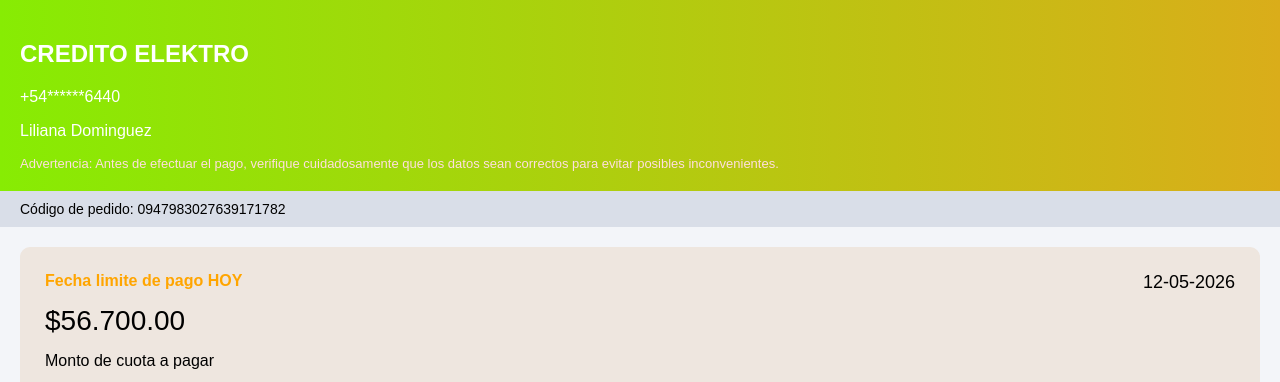
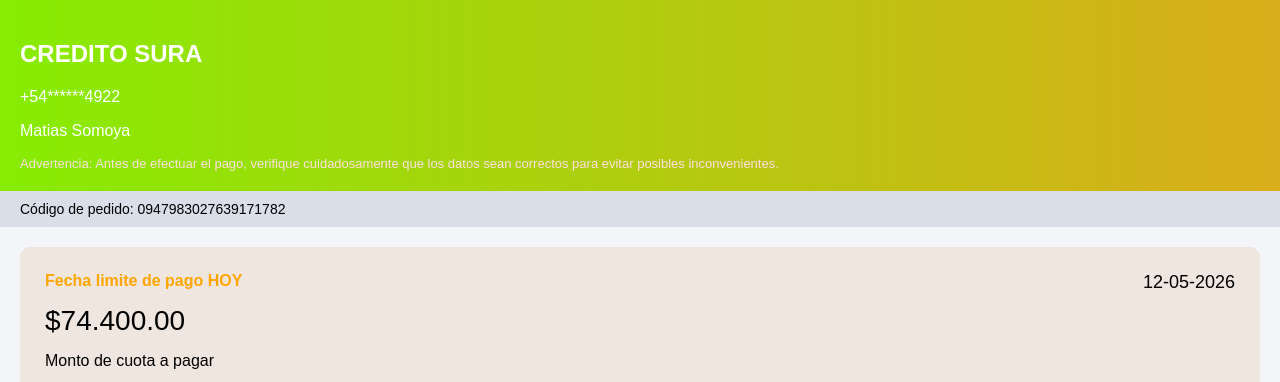
Before and after one commit to cobrofinanapp76-alt/Prestamo.apP-pago.only, a plain HTML site: page index.html in a window 1280 px wide. Shown: the top 382 px of the page. Drawn offline with Linux system fonts and the light colour scheme.

Commit message:
Update index.html

```diff
--- a/index.html
+++ b/index.html
@@ -77,9 +77,9 @@
 <body>
 
 <div class="header">
-    <h2>CREDITO ELEKTRO</h2>
-    <p>+54******6440</p>
-     <p>Liliana Dominguez<p>
+    <h2>CREDITO SURA</h2>
+    <p>+54******4922</p>
+     <p>Matias Somoya<p>
     <div class="warning">
         Advertencia: Antes de efectuar el pago, verifique cuidadosamente que los datos sean correctos para evitar posibles inconvenientes.
     </div>
@@ -94,7 +94,7 @@
 
     <div class="atraso">Fecha limite de pago HOY </div>
 
-    <div class="monto">$56.700.00</div>
+    <div class="monto">$74.400.00</div>
     <div>Monto de cuota a pagar</div>
 
     <div class="mensaje">
```
